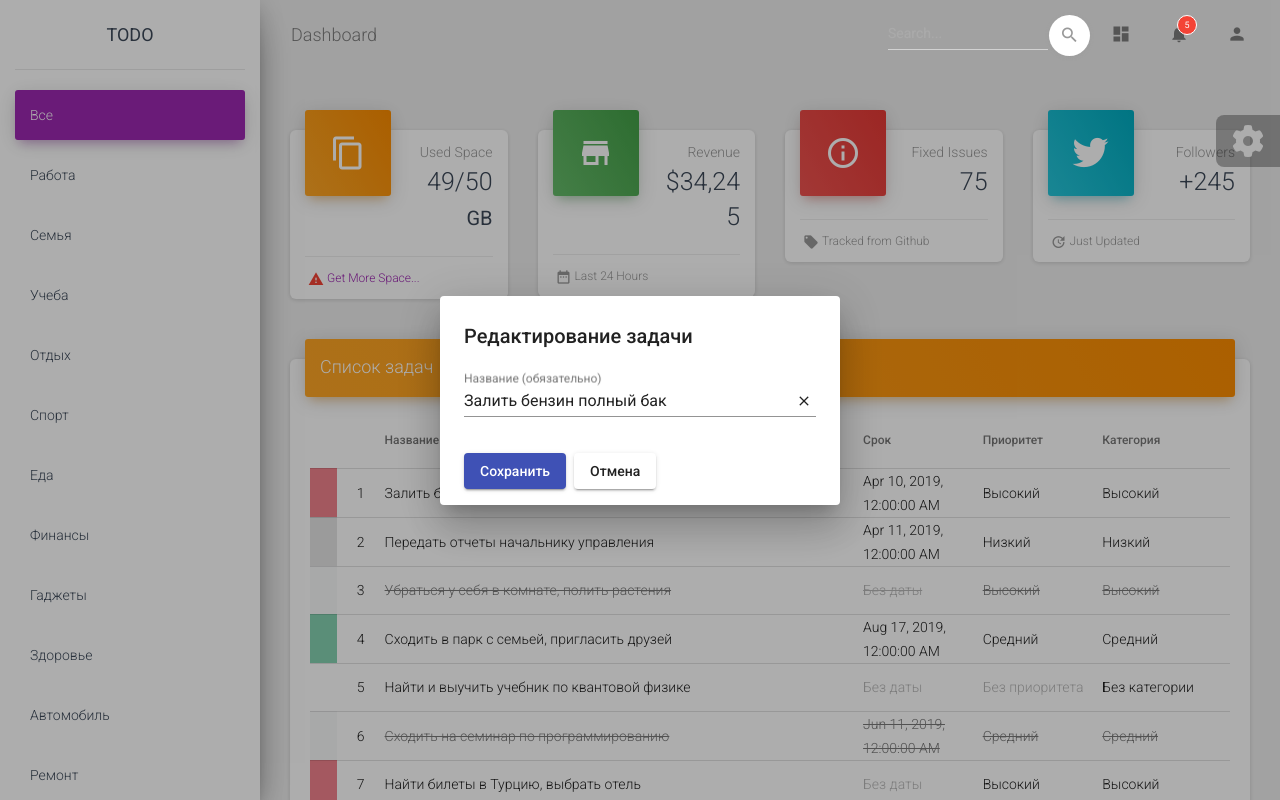
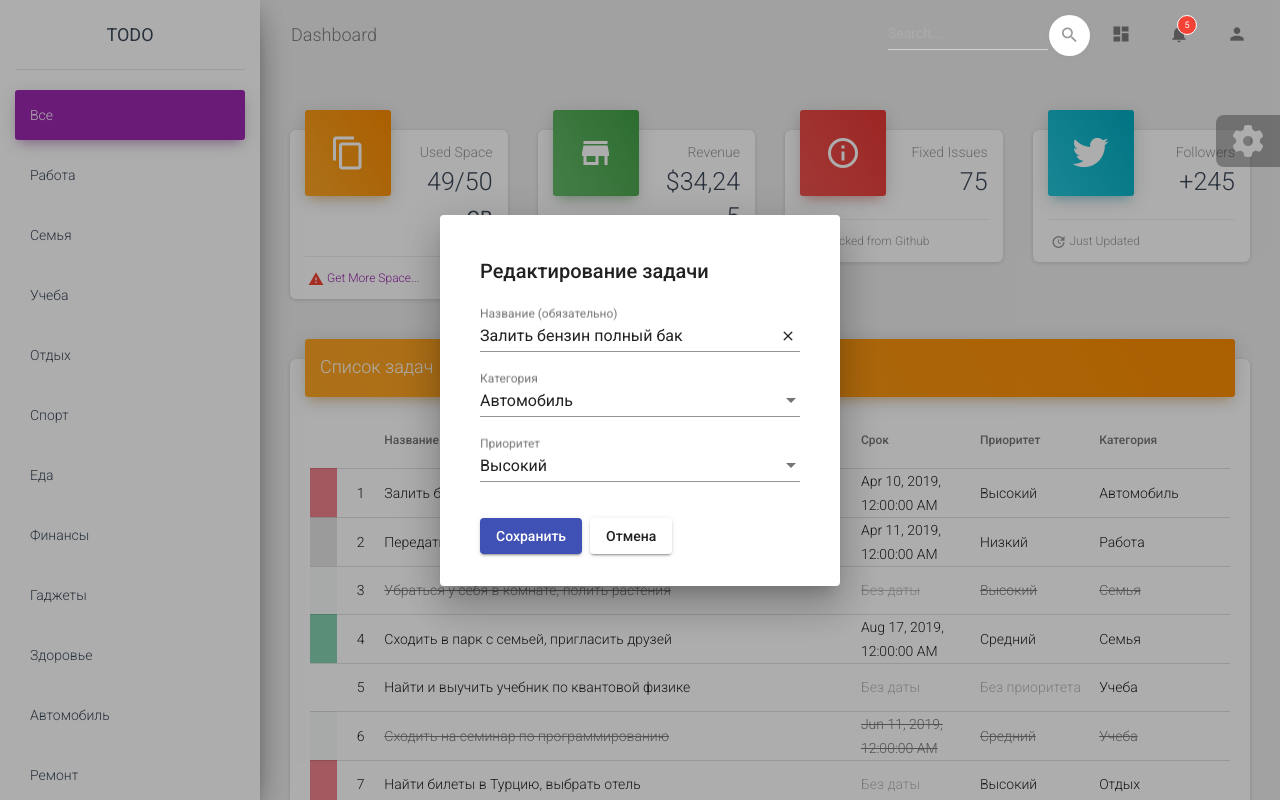
Before and after one commit to kalimulin/angular-todo-app, an Angular app: page / in a window 1280 px wide. Both pictures are taken after a click on the element "Залить бензин полный бак". Built offline with nearby package versions, Linux system fonts and the light colour scheme.

Commit message:
update task by dialog: category and priority

```diff
--- a/src/app/app.module.ts
+++ b/src/app/app.module.ts
@@ -15,6 +15,8 @@
 import {MatInputModule} from "@angular/material/input";
 import {MatButtonModule} from "@angular/material/button";
 import {MatIconModule} from "@angular/material/icon";
+import {MatSelectModule} from "@angular/material/select";
+import {MatOptionModule} from "@angular/material/core";
 
 @NgModule({
   declarations: [
@@ -34,7 +36,9 @@
     FormsModule,
     MatInputModule,
     MatButtonModule,
-    MatIconModule
+    MatIconModule,
+    MatSelectModule,
+    MatOptionModule
   ],
   providers: [],
   entryComponents: [
--- a/src/app/data/dao/impl/PriorityDAOArray.ts
+++ b/src/app/data/dao/impl/PriorityDAOArray.ts
@@ -1,6 +1,7 @@
 import {PriorityDAO} from "../interface/PriorityDAO";
 import {Priority} from "../../../model/Priority";
-import {Observable} from "rxjs";
+import {Observable, of} from "rxjs";
+import {TestData} from "../../TestData";
 
 export class PriorityDAOArray implements PriorityDAO {
   add(T): Observable<Priority> {
@@ -16,7 +17,7 @@
   }
 
   getAll(): Observable<Priority[]> {
-    return undefined;
+    return of(TestData.priorities);
   }
 
   update(T): Observable<Priority> {
--- a/src/app/dialog/edit-task-dialog/edit-task-dialog.component.html
+++ b/src/app/dialog/edit-task-dialog/edit-task-dialog.component.html
@@ -1,7 +1,7 @@
 <mat-dialog-content>
   <p mat-dialog-title>{{dialogTitle}}</p>
 
-  <mat-form-field class="w-100">
+  <mat-form-field>
     <mat-label>Название (обязательно)</mat-label>
     <input matInput [(ngModel)]="tmpTitle" (keydown.enter)="onConfirm()" />
     <button
@@ -12,6 +12,27 @@
       <mat-icon>clear</mat-icon>
     </button>
   </mat-form-field>
+
+  <mat-form-field>
+    <mat-label>Категория</mat-label>
+    <mat-select [(ngModel)]="tmpCategory">
+      <mat-option [value]="null">Без категории</mat-option>
+      <mat-option *ngFor="let category of categories" [value]="category">
+        {{category.title}}
+      </mat-option>
+    </mat-select>
+  </mat-form-field>
+
+  <mat-form-field>
+    <mat-label>Приоритет</mat-label>
+    <mat-select [(ngModel)]="tmpPriority">
+      <mat-option [value]="null">Без категории</mat-option>
+      <mat-option *ngFor="let priority of priorities" [value]="priority">
+        {{priority.title}}
+      </mat-option>
+    </mat-select>
+  </mat-form-field>
+
 </mat-dialog-content>
 <mat-dialog-actions>
   <button mat-raised-button color="primary" (click)="onConfirm()"
--- a/src/app/dialog/edit-task-dialog/edit-task-dialog.component.ts
+++ b/src/app/dialog/edit-task-dialog/edit-task-dialog.component.ts
@@ -2,6 +2,8 @@
 import {MAT_DIALOG_DATA, MatDialog, MatDialogRef} from "@angular/material/dialog";
 import {DataHandlerService} from "../../service/data-handler.service";
 import {Task} from 'src/app/model/Task';
+import {Category} from "../../model/Category";
+import {Priority} from "../../model/Priority";
 
 @Component({
   selector: 'app-edit-task-dialog',
@@ -13,10 +15,14 @@
   constructor(
     private dialogRef: MatDialogRef<EditTaskDialogComponent>, // для возможности работать с текущим диалоговым окном
     @Inject(MAT_DIALOG_DATA) private data: [Task, string], //данные, которые передали в диалоговое окно
-    private dataHanddler: DataHandlerService, // ссылка на сервис работы с данными
+    private dataHandler: DataHandlerService, // ссылка на сервис работы с данными
     private dialog: MatDialog //для открытия нового диалогового окна (из текущего)
   ) { }
 
+  categories: Category[];
+  tmpCategory: Category;
+  priorities: Priority[];
+  tmpPriority: Priority;
   dialogTitle: string;
   tmpTitle: string;
   private task: Task;
@@ -25,11 +31,24 @@
     this.task = this.data[0];
     this.dialogTitle = this.data[1];
     this.tmpTitle = this.task.title;
+    this.tmpCategory = this.task.category;
+
+    this.dataHandler.getAllCategories().subscribe(items => {
+      this.categories = items;
+    })
+
+    this.tmpPriority = this.task.priority;
+
+    this.dataHandler.getAllPriorities().subscribe(items => {
+      this.priorities = items;
+    })
   }
 
   onConfirm():void {
     this.dialogRef.close(this.task);
     this.task.title = this.tmpTitle;
+    this.task.category = this.tmpCategory;
+    this.task.priority = this.tmpPriority;
   }
 
   onCancel():void {
--- a/src/app/service/data-handler.service.ts
+++ b/src/app/service/data-handler.service.ts
@@ -6,6 +6,7 @@
 import {TaskDAOArray} from "../data/dao/impl/TaskDAOArray";
 import {CategoryDAOArray} from "../data/dao/impl/CategoryDAOArray";
 import {Priority} from "../model/Priority";
+import {PriorityDAOArray} from "../data/dao/impl/PriorityDAOArray";
 
 @Injectable({
   providedIn: 'root'
@@ -13,6 +14,7 @@
 export class DataHandlerService {
   private taskDAOArray = new TaskDAOArray();
   private categoryDAOArray = new CategoryDAOArray();
+  private priorityDAOArray = new PriorityDAOArray();
 
   constructor() {
   }
@@ -33,4 +35,8 @@
     return this.taskDAOArray.update(task)
   }
 
+  getAllPriorities(): Observable<Priority[]> {
+    return this.priorityDAOArray.getAll();
+  }
+
 }
--- a/src/app/views/tasks/tasks.component.html
+++ b/src/app/views/tasks/tasks.component.html
@@ -52,7 +52,7 @@
         <td mat-cell *matCellDef="let task" [ngClass]="{'completed': task.completed, 'novalue': !task.category}"
             class="col-category"
         >
-          {{task.priority ? task.priority.title : 'Без категории'}}
+          {{task.category ? task.category.title : 'Без категории'}}
         </td>
       </ng-container>
 
--- a/src/styles.scss
+++ b/src/styles.scss
@@ -14,3 +14,11 @@
 .pointer {
   cursor: pointer;
 }
+
+.mat-form-field {
+  width: 100%;
+}
+
+.mat-dialog-container {
+  padding: 40px !important;
+}
```
